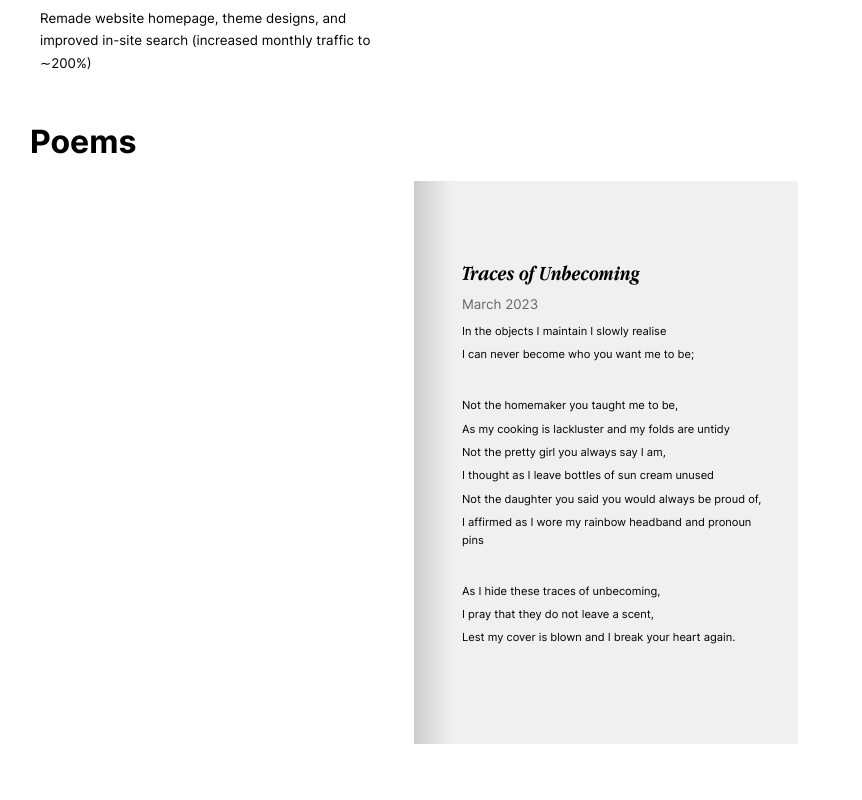
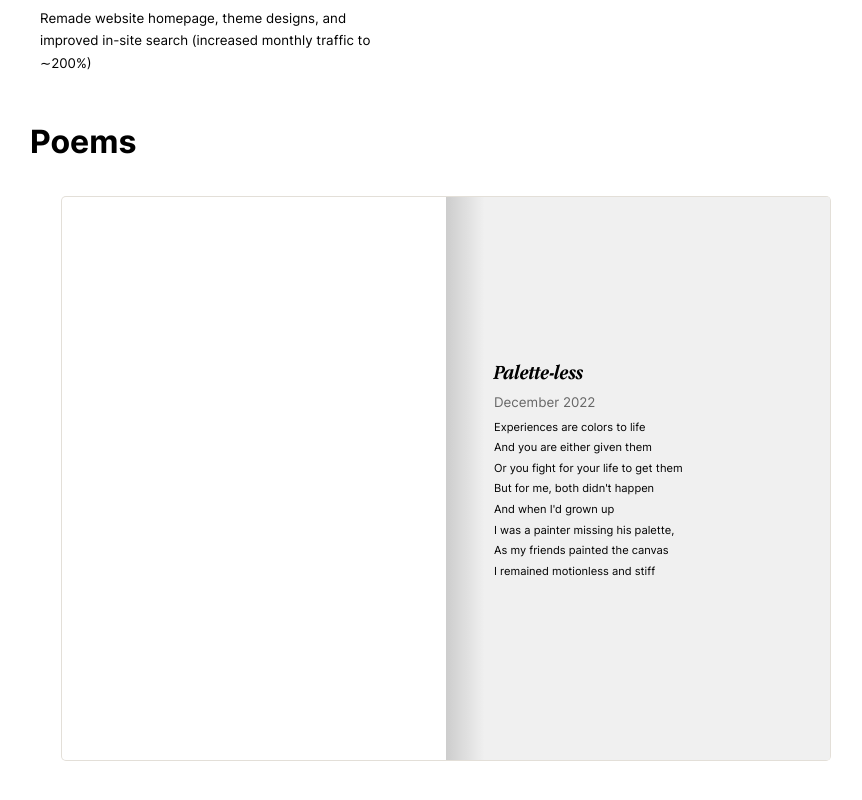
Before and after one commit to jentaruno/jentaruno.github.io, a Next.js app in the folder portfolio/: page / in a window 1280 px wide. Shown: the part 1481-2281 px from the top of the page, without its empty margins (226-1088 px from the left). Built offline with nearby package versions, Linux system fonts and the light colour scheme.

Commit message:
Book display improvements

```diff
--- /dev/null
+++ b/portfolio/assets/posts/poems/oblivion.md
@@ -0,0 +1,18 @@
+---
+title: "Pernicious Oblivion"
+date: "2020-07-03"
+desc: "It is in our own stories\\
+That answers will be found\\
+They are just by the corner\\
+If we would only look around\\
+ \\
+Fools ignore experiences\\
+They blind and deafen themselves\\
+They will find no answers,\\
+They left them on the shelves\\
+ \\
+Oblivion will be the end of you\\
+When your wisdom is disposed\\
+It's the moment you will be\\
+A book that's forever closed"
+---
--- a/portfolio/assets/posts/poems/priorities.md
+++ /dev/null
@@ -1,8 +0,0 @@
----
-title: 'Priorities'
-date: '2023-01-05'
-desc: 'Does she know?\\
-She knows so little.\\
-If she would one day know,\\
-I want it to be after she knows I love her.'
----
--- /dev/null
+++ b/portfolio/assets/posts/poems/snowglobe.md
@@ -0,0 +1,15 @@
+---
+title: "Snowglobe"
+date: "2021-11-01"
+desc: "I want a day like a snowglobe\\
+A miniature of something entirely bigger\\
+A day where I can feel a lifetime\\
+Of emotions coursing through it\\
+ \\
+A morning that awakens effervescent hope\\
+Then rouses trouble and resolution at once\\
+An afternoon where something's quite amiss\\
+Where melancholy is muddled with nostalgia\\
+An evening filled with ever-expanding revelations\\
+And concluded with knowledge of a day well spent"
+---
--- /dev/null
+++ b/portfolio/assets/posts/poems/stakeholder.md
@@ -0,0 +1,18 @@
+---
+title: "The Biggest Stakeholder"
+date: '2020-04-14'
+desc: "Time\\
+The biggest stakeholder\\
+One that decides\\
+Too many things for our own good\\
+ \\
+It comes and leaves\\
+Heedlessly in a meeting\\
+Sometimes takes home\\
+Things it wasn't bringing\\
+ \\
+It leaves the board in anger,\\
+Distress, and frustration,\\
+But ultimately woe,\\
+Despair, and devastation"
+---
--- a/portfolio/assets/posts/poems/unbecoming.md
+++ /dev/null
@@ -1,17 +0,0 @@
----
-title: 'Traces of Unbecoming'
-date: '2023-03-28'
-desc: 'In the objects I maintain I slowly realise\\
-I can never become who you want me to be;\\
- \\
-Not the homemaker you taught me to be,\\
-As my cooking is lackluster and my folds are untidy\\
-Not the pretty girl you always say I am,\\
-I thought as I leave bottles of sun cream unused\\
-Not the daughter you said you would always be proud of,\\
-I affirmed as I wore my rainbow headband and pronoun pins\\
- \\
-As I hide these traces of unbecoming,\\
-I pray that they do not leave a scent,\\
-Lest my cover is blown and I break your heart again.'
----
--- a/portfolio/styles/poems.module.css
+++ b/portfolio/styles/poems.module.css
@@ -1,5 +1,6 @@
 .book {
     transition: opacity 0.4s 0.2s;
+    margin: 2rem;
 }
 /*p {*/
 /*    margin-top: 8vw;*/
@@ -55,7 +56,7 @@
     transform-style: preserve-3d;
     backface-visibility: hidden;
     border-radius: 4px;
-    /*box-shadow: 0 0 0 1px #e3dfd8;*/
+    box-shadow: 0 0 0 1px #e3dfd8;
 }
 .book .page {
     display: flex;
@@ -166,8 +167,8 @@
 .poemText {
     font-size: smaller;
     display: block;
-    margin-block-start: 0.5em;
-    margin-block-end: 0.5em;
+    margin-block-start: 0.25em;
+    margin-block-end: 0.25em;
     margin-inline-start: 0;
     margin-inline-end: 0;
 }
```
